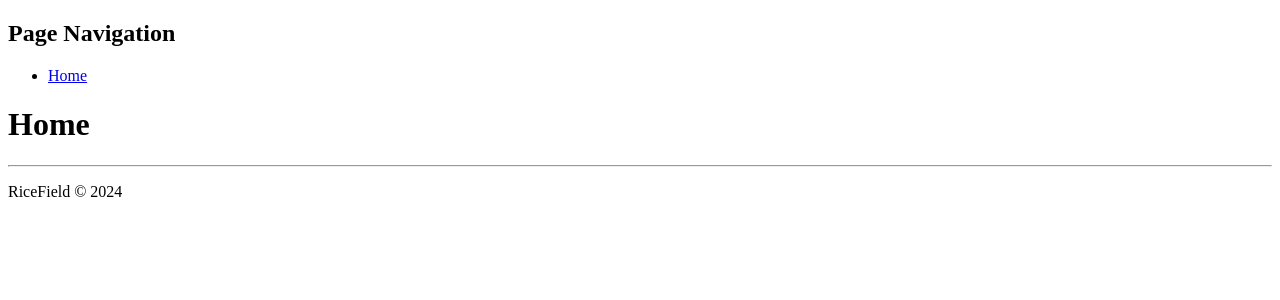
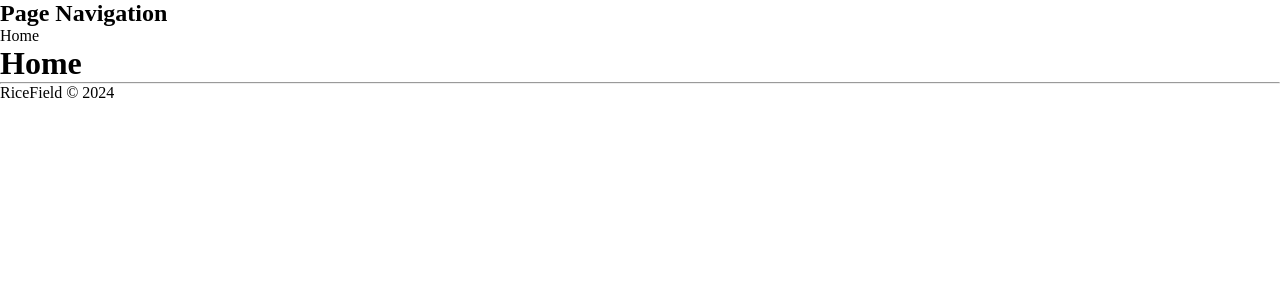
Before and after one commit to duvetofwisdom/ricefield, a React (Vite) app: page / in a window 1280 px wide. Shown: the top 300 px of the page. Built offline with nearby package versions, Linux system fonts and the light colour scheme.

Commit message:
CSS Reset

```diff
--- a/package.json
+++ b/package.json
@@ -28,6 +28,7 @@
     "eslint-plugin-react-hooks": "^4.6.0",
     "eslint-plugin-react-refresh": "^0.4.5",
     "prettier": "^3.2.4",
+    "sass": "^1.70.0",
     "typescript": "^5.2.2",
     "vite": "^5.0.8"
   }
--- a/src/App.tsx
+++ b/src/App.tsx
@@ -6,6 +6,8 @@
 
 import { AppRoute } from '@utils/route';
 
+import '@styles/reset.scss';
+
 export const App: React.FC = () => (
   <Routes>
     <Route path={AppRoute.HOME} element={<HomePage />} />
--- /dev/null
+++ b/src/styles/reset.scss
@@ -0,0 +1,16 @@
+*,
+*::before,
+*::after {
+  margin: 0;
+  padding: 0;
+  box-sizing: border-box;
+}
+
+ul {
+  list-style: none;
+}
+
+a {
+  color: unset;
+  text-decoration: none;
+}
--- a/tsconfig.json
+++ b/tsconfig.json
@@ -21,6 +21,7 @@
       "@layouts/*": ["./src/layouts/*"],
       "@components/*": ["./src/components/*"],
       "@utils/*": ["./src/utils/*"],
+      "@styles/*": ["./src/styles/*"],
     }
   },
   "include": ["src"],
--- a/vite.config.ts
+++ b/vite.config.ts
@@ -10,6 +10,7 @@
       '@layouts': path.resolve(__dirname, './src/layouts'),
       '@components': path.resolve(__dirname, './src/components'),
       '@utils': path.resolve(__dirname, './src/utils'),
+      '@styles': path.resolve(__dirname, './src/styles'),
     },
   },
 });
```
Also changed, not shown: 1 other file (tests, documents, lock files or other folders).
